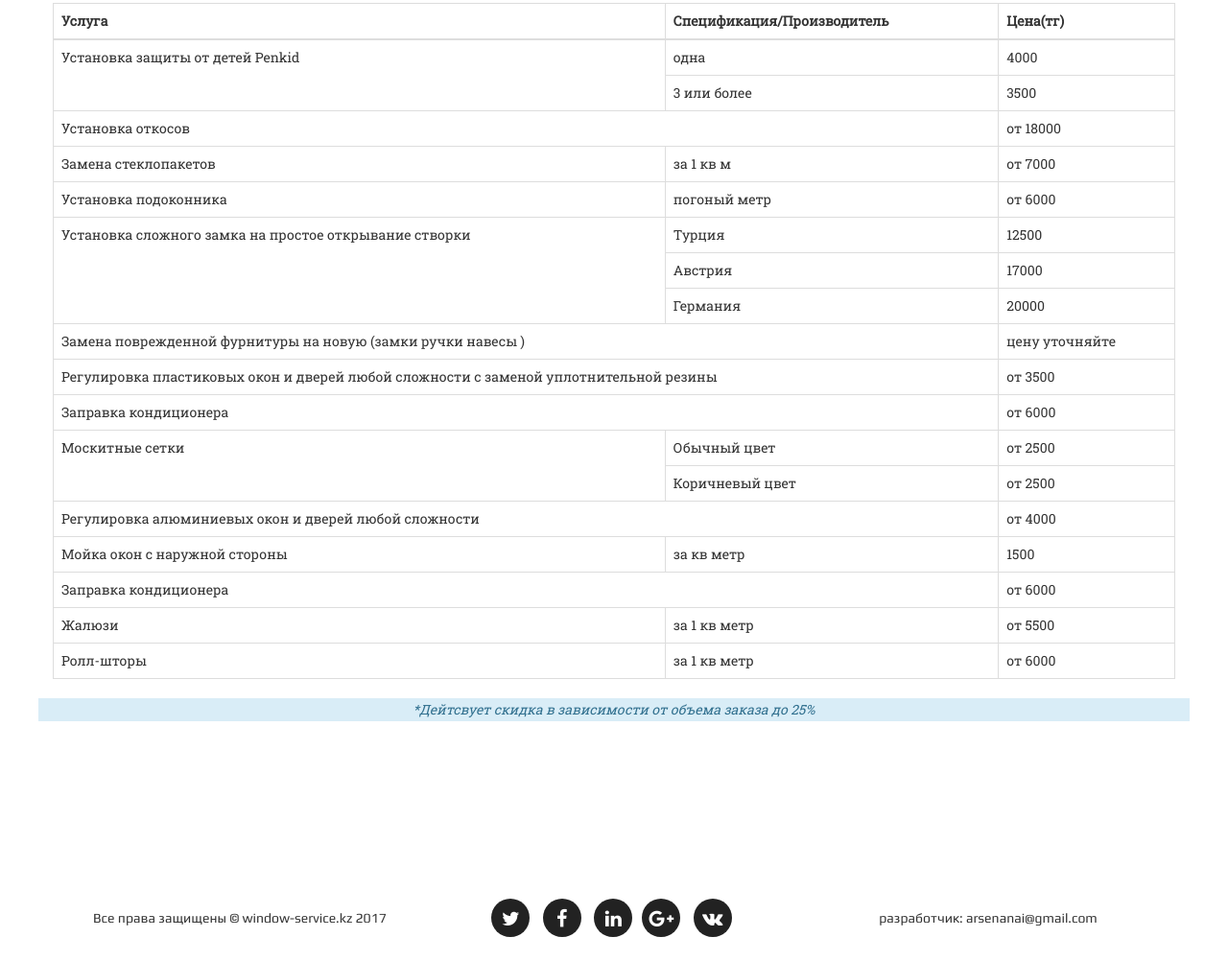
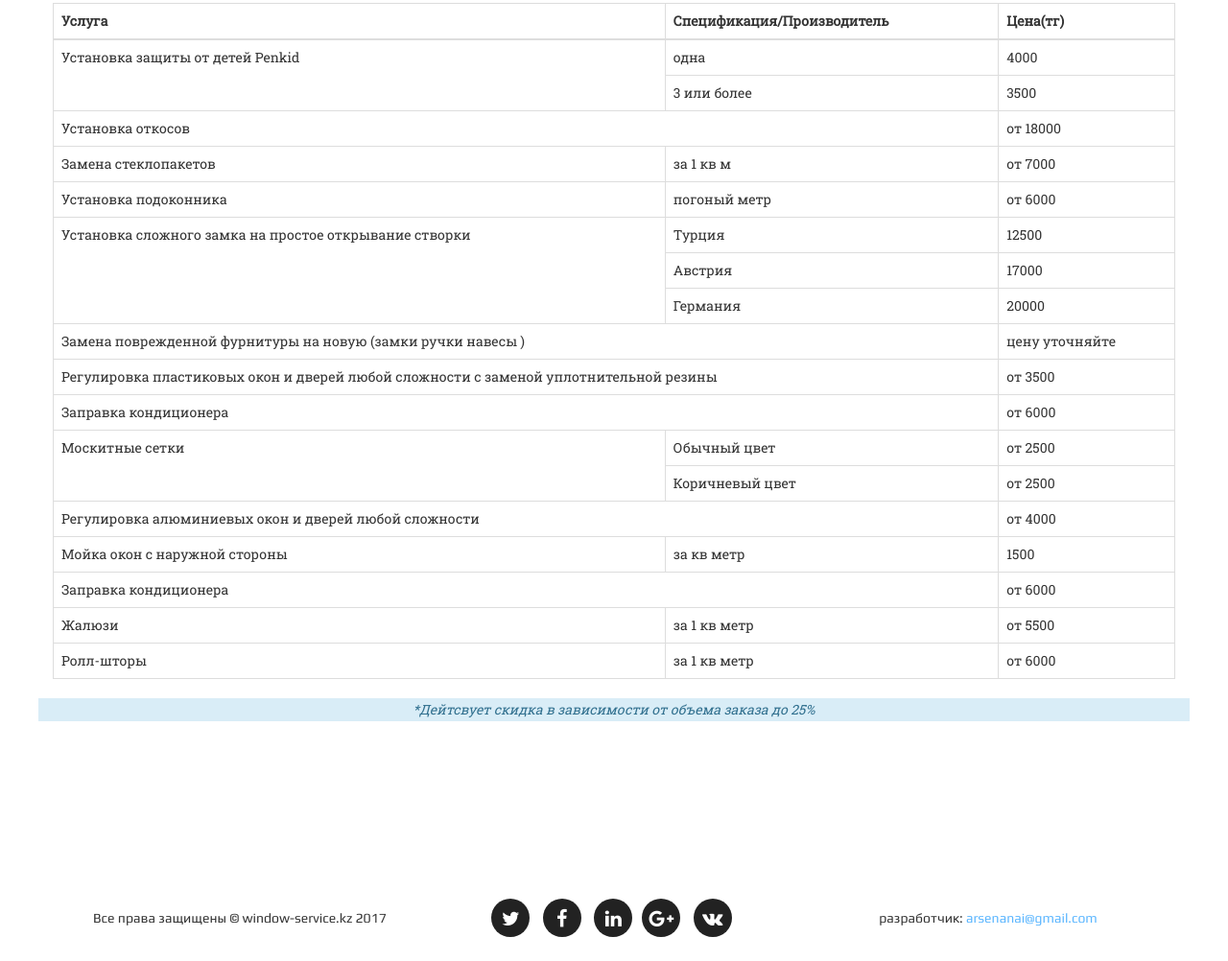
Before and after one commit to arsenanai/window-service, a website: page index.html in a window 1280 px wide. Shown: the part 3344-4346 px from the top of the page at 96% size. Drawn offline with nearby package versions, Linux system fonts and the light colour scheme.

Commit message:
mail to link added

```diff
--- a/index.html
+++ b/index.html
@@ -369,7 +369,7 @@
                     </ul>
                 </div>
                 <div class="col-md-4">
-                    <span class="copyright">разработчик: arsenanai@gmail.com</span>
+                    <span class="copyright">разработчик: <a href="mailto:arsenanai@gmail.com?Subject=Window%20Service" target="_top">arsenanai@gmail.com</a></span>
                 </div>
             </div>
         </div>
```
